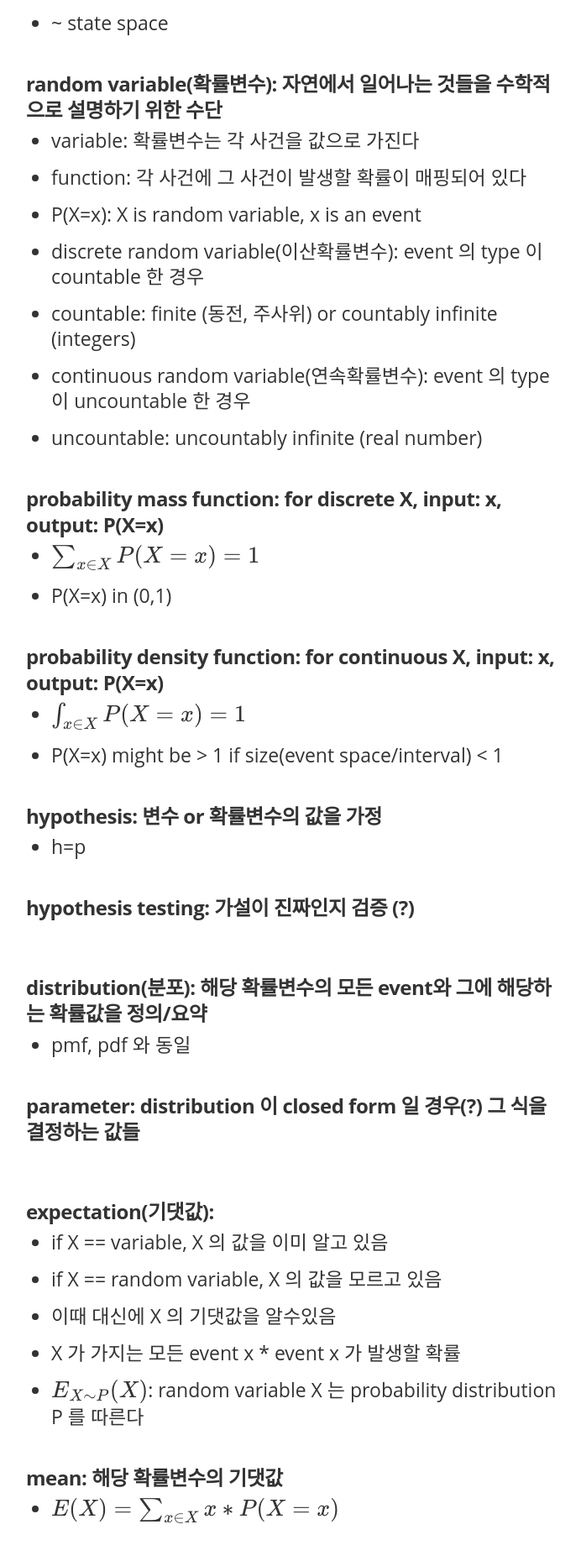
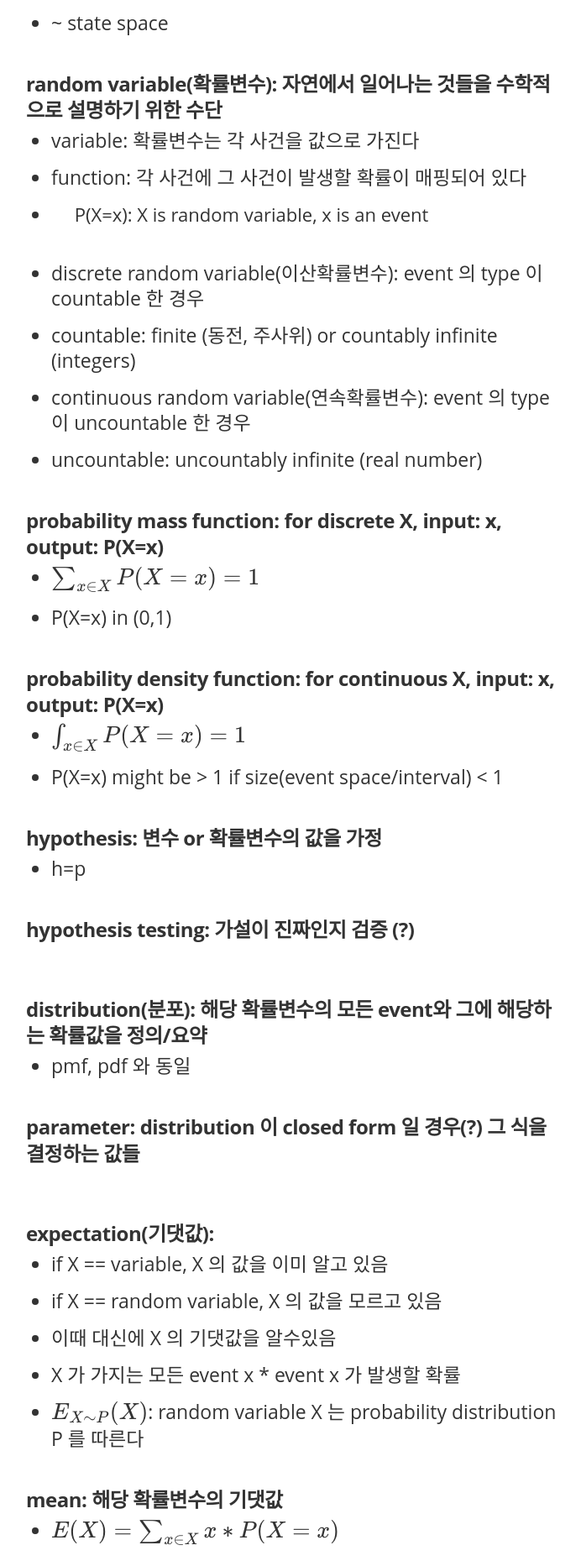
Before and after one commit to minniie/minniie.github.io, a Jekyll site: the page built from _posts/2021-07-27-probability.markdown, in a window 1280 px wide. Shown: the part 1437-3296 px from the top of the page at 84% size, without its empty margins (289-981 px from the left). Built offline with Jekyll 4.4.1, drawn with Linux system fonts in a browser that asks for light colours; nearby versions of some CDN libraries; some web fonts are replaced; formulas are drawn with MathJax 3.

Commit message:
Update 2021-07-27-probability.markdown

```diff
--- a/_posts/2021-07-27-probability.markdown
+++ b/_posts/2021-07-27-probability.markdown
@@ -28,7 +28,7 @@ line-height: 3.5
 #### random variable(확률변수): 자연에서 일어나는 것들을 수학적으로 설명하기 위한 수단
 - variable: 확률변수는 각 사건을 값으로 가진다
 - function: 각 사건에 그 사건이 발생할 확률이 매핑되어 있다
-- P(X=x): X is random variable, x is an event
+- <p>&emsp; P(X=x): X is random variable, x is an event</p>
 - discrete random variable(이산확률변수): event 의 type 이 countable 한 경우
 - countable: finite (동전, 주사위) or countably infinite (integers)
 - continuous random variable(연속확률변수): event 의 type 이 uncountable 한 경우
@@ -66,7 +66,9 @@ line-height: 3.5
 - $Var(X) = \sum_{x \in X}{(x-E(X))^2} * P(X=x)$
 
 #### bias: 해당 확률변수의 sample mean 과 real/latent mean 이 얼마나 차이나는지 (?)
+<br>
 #### probabilistic == stochastic == uncertain
+<br>
 #### frequentist probability: p = 특정 사건의 빈도 / 모든 사건들의 빈도
 - 이미 발생한 과거의 사건들을 설명
 
```
